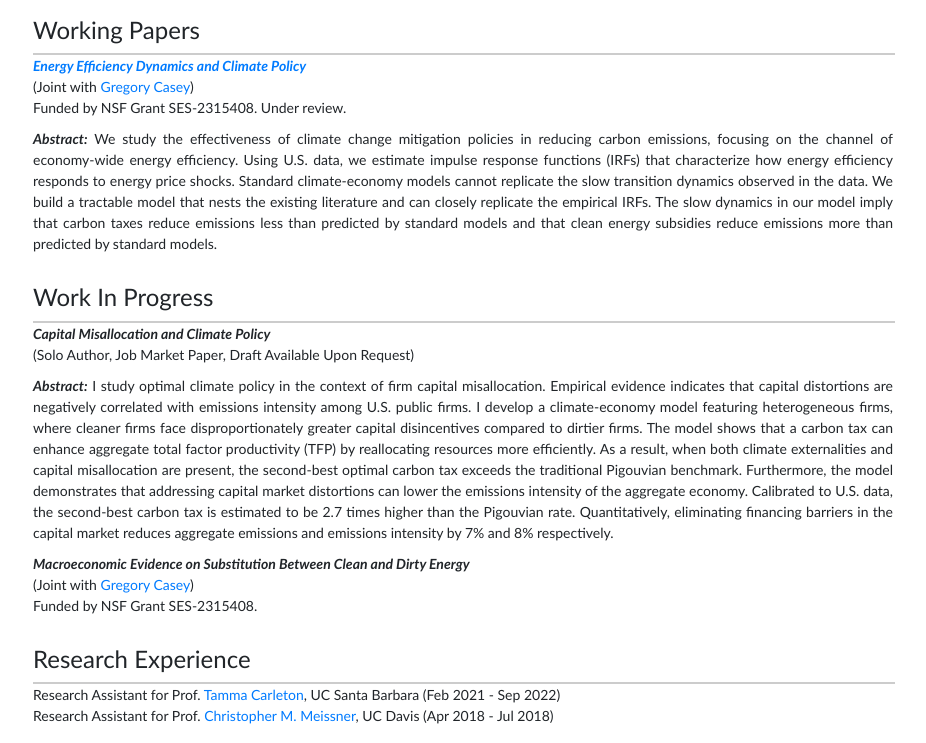
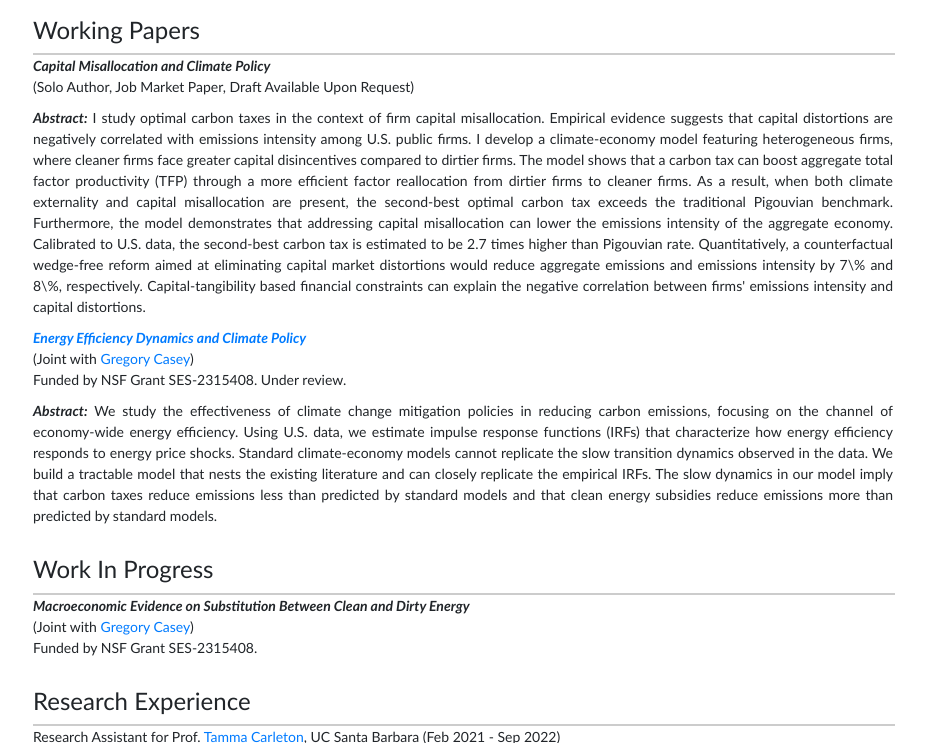
Before and after one commit to yanggaolamb/yanggaolamb.github.io, a plain HTML site: page index.html in a window 1280 px wide. Shown: the part 691-1434 px from the top of the page, without its empty margins (177-1103 px from the left). Drawn offline with Linux system fonts and the light colour scheme.

Commit message:
Update index.html

```diff
--- a/index.html
+++ b/index.html
@@ -121,6 +121,12 @@
      <div class="col-xs-12">
        <h3 id="papers">Working Papers</h3>
        <hr>
+       <p><strong><a href="https://drive.google.com/file/d/1_2Bh81BkwA2fG5la4NdFoZJgPkCs9frR/view?usp=drive_link" target="_blank"></a>Capital Misallocation and Climate Policy</strong> <br> (Solo Author, Job Market Paper, Draft Available Upon Request)</p>
+       <p><strong>Abstract:</strong> I study optimal carbon taxes in the context of firm capital misallocation. Empirical evidence suggests that capital distortions are negatively correlated with emissions intensity among U.S. public firms.
+        I develop a climate-economy model featuring heterogeneous firms, where cleaner firms face greater capital disincentives compared to dirtier firms. The model shows that a carbon tax can boost aggregate total factor productivity (TFP) through a more efficient factor reallocation from dirtier firms to cleaner firms.
+        As a result, when both climate externality and capital misallocation are present, the second-best optimal carbon tax exceeds the traditional Pigouvian benchmark. Furthermore, the model demonstrates that addressing capital misallocation can lower the emissions intensity of the aggregate economy.
+        Calibrated to U.S. data, the second-best carbon tax is estimated to be 2.7 times higher than Pigouvian rate. Quantitatively, a counterfactual wedge-free reform aimed at eliminating capital market distortions would reduce aggregate emissions and emissions intensity by 7\% and 8\%, respectively.
+        Capital-tangibility based financial constraints can explain the negative correlation between firms' emissions intensity and capital distortions. </p>
        <p><strong><a href="https://www.cesifo.org/en/publications/2024/working-paper/energy-efficiency-dynamics-and-climate-policy" target="_blank">Energy Efficiency Dynamics and Climate Policy</a></strong> <br> (Joint with <a href="https://sites.google.com/site/gregorypcasey/" target="_blank">Gregory Casey</a>) <br> Funded by NSF Grant SES-2315408. Under review.</p>
        <p><strong>Abstract:</strong> We study the effectiveness of climate change mitigation policies in reducing carbon emissions, focusing on the channel of economy-wide energy efficiency. Using U.S. data, we estimate impulse response functions (IRFs) that characterize how
        energy efficiency responds to energy price shocks. Standard climate-economy models cannot replicate the slow transition dynamics observed in the data. We build
@@ -133,10 +139,6 @@
      <div class="col-xs-12">
        <h3 id="work">Work In Progress</h3>
        <hr>
-       <p><strong>Capital Misallocation and Climate Policy</strong> <br> (Solo Author, Job Market Paper, Draft Available Upon Request)</p>
-       <p><strong>Abstract:</strong> I study optimal climate policy in the context of firm capital misallocation. Empirical evidence indicates that capital distortions are negatively correlated with emissions intensity among U.S. public firms. I develop a climate-economy model featuring heterogeneous firms,
-        where cleaner firms face disproportionately greater capital disincentives compared to dirtier firms. The model shows that a carbon tax can enhance aggregate total factor productivity (TFP) by reallocating resources more efficiently. As a result, when both climate externalities and capital misallocation are present, the second-best optimal carbon tax exceeds the traditional Pigouvian benchmark.
-        Furthermore, the model demonstrates that addressing capital market distortions can lower the emissions intensity of the aggregate economy. Calibrated to U.S. data, the second-best carbon tax is estimated to be 2.7 times higher than the Pigouvian rate. Quantitatively, eliminating financing barriers in the capital market reduces aggregate emissions and emissions intensity by 7% and 8% respectively. </p>
        <p><strong>Macroeconomic Evidence on Substitution Between Clean and Dirty Energy</strong> <br> (Joint with <a href="https://sites.google.com/site/gregorypcasey/" target="_blank">Gregory Casey</a>) <br> Funded by NSF Grant SES-2315408.</p>
      </div>
     </div>
```
